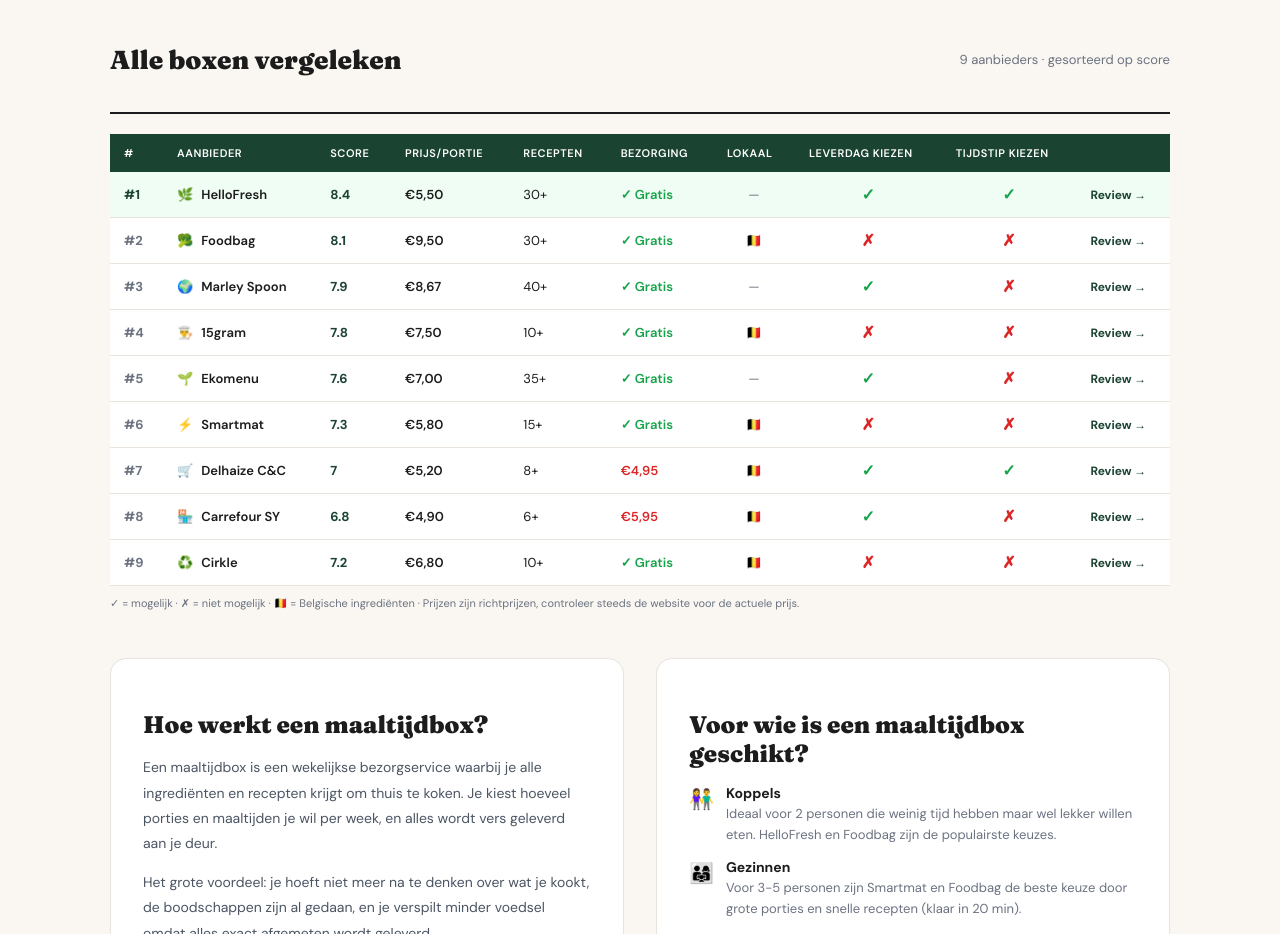
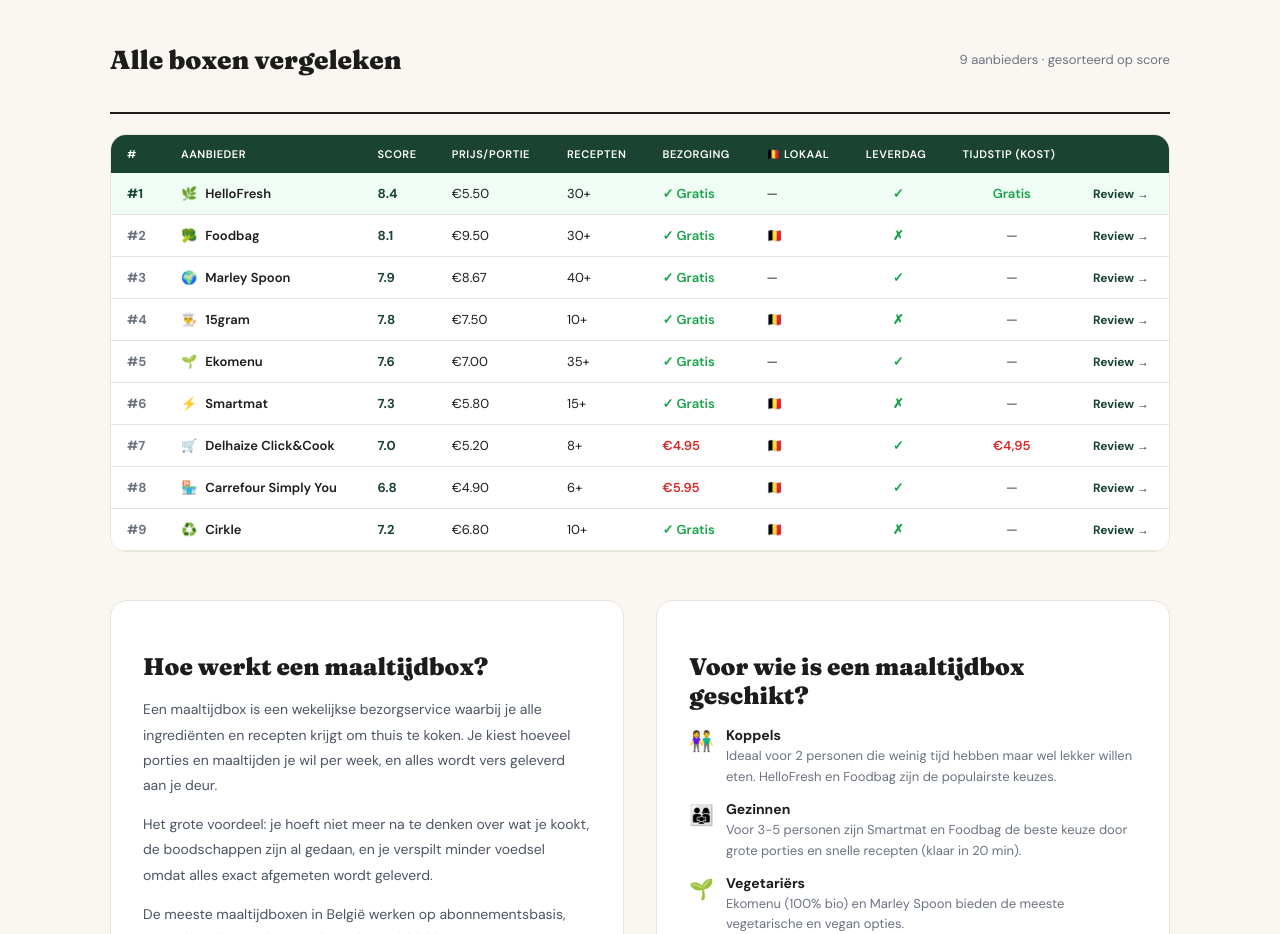
Before and after one commit to fetspets/bestemaaltijdbox, a Next.js app: page / in a window 1280 px wide. Shown: the part 2800-3734 px from the top of the page. Built offline with nearby package versions, Linux system fonts and the light colour scheme.

Commit message:
tijdstip kolom toegevoegd

```diff
--- a/src/app/page.tsx
+++ b/src/app/page.tsx
@@ -275,69 +275,50 @@ export default function HomePage() {
           </>
         )}
 
-                {/* VERGELIJKINGSTABEL */}
+        {/* VERGELIJKINGSTABEL */}
         <div style={{ marginTop: 48, marginBottom: 48 }}>
           <div style={{ display: 'flex', alignItems: 'center', justifyContent: 'space-between', marginBottom: 20, paddingBottom: 14, borderBottom: '2px solid var(--ink)' }}>
             <h2 style={{ fontSize: 26, fontWeight: 900 }}>Alle boxen vergeleken</h2>
             <div style={{ fontSize: 13, color: 'var(--muted)' }}>9 aanbieders · gesorteerd op score</div>
           </div>
-          <div style={{ overflowX: 'auto' }}>
-            <table style={{ width: '100%', borderCollapse: 'collapse', fontSize: 13, minWidth: 900 }}>
+          <div className="table-wrap">
+            <table style={{ width: '100%', borderCollapse: 'collapse', fontSize: 13 }}>
               <thead>
                 <tr style={{ background: '#1B4332', color: 'white' }}>
-                  {['#', 'Aanbieder', 'Score', 'Prijs/portie', 'Recepten', 'Bezorging', 'Lokaal', 'Leverdag kiezen', 'Tijdstip kiezen', ''].map(h => (
-                    <th key={h} style={{ padding: '12px 14px', textAlign: 'left', fontWeight: 600, fontSize: 11, letterSpacing: '0.05em', textTransform: 'uppercase', whiteSpace: 'nowrap' }}>{h}</th>
+                {['#', 'Aanbieder', 'Score', 'Prijs/portie', 'Recepten', 'Bezorging', '🇧🇪 Lokaal', 'Leverdag', 'Tijdstip (kost)', ''].map(h => (
+                    <th key={h} style={{ padding: '12px 16px', textAlign: 'left', fontWeight: 600, fontSize: 11, letterSpacing: '0.05em', textTransform: 'uppercase', whiteSpace: 'nowrap' }}>{h}</th>
                   ))}
                 </tr>
               </thead>
               <tbody>
-                {[
-                  { slug: 'hellofresh', naam: 'HelloFresh', logo: '🌿', ranking: 1, score: 8.4, prijs: '€5,50', recepten: '30+', bezorging: 'Gratis', lokaal: false, leverdag: true, tijdstip: true },
-                  { slug: 'foodbag', naam: 'Foodbag', logo: '🥦', ranking: 2, score: 8.1, prijs: '€9,50', recepten: '30+', bezorging: 'Gratis', lokaal: true, leverdag: false, tijdstip: false },
-                  { slug: 'marley-spoon', naam: 'Marley Spoon', logo: '🌍', ranking: 3, score: 7.9, prijs: '€8,67', recepten: '40+', bezorging: 'Gratis', lokaal: false, leverdag: true, tijdstip: false },
-                  { slug: '15gram', naam: '15gram', logo: '👨‍🍳', ranking: 4, score: 7.8, prijs: '€7,50', recepten: '10+', bezorging: 'Gratis', lokaal: true, leverdag: false, tijdstip: false },
-                  { slug: 'ekomenu', naam: 'Ekomenu', logo: '🌱', ranking: 5, score: 7.6, prijs: '€7,00', recepten: '35+', bezorging: 'Gratis', lokaal: false, leverdag: true, tijdstip: false },
-                  { slug: 'smartmat', naam: 'Smartmat', logo: '⚡', ranking: 6, score: 7.3, prijs: '€5,80', recepten: '15+', bezorging: 'Gratis', lokaal: true, leverdag: false, tijdstip: false },
-                  { slug: 'delhaize-click-cook', naam: 'Delhaize C&C', logo: '🛒', ranking: 7, score: 7.0, prijs: '€5,20', recepten: '8+', bezorging: '€4,95', lokaal: true, leverdag: true, tijdstip: true },
-                  { slug: 'carrefour-simply-you', naam: 'Carrefour SY', logo: '🏪', ranking: 8, score: 6.8, prijs: '€4,90', recepten: '6+', bezorging: '€5,95', lokaal: true, leverdag: true, tijdstip: false },
-                  { slug: 'cirkle', naam: 'Cirkle', logo: '♻️', ranking: 9, score: 7.2, prijs: '€6,80', recepten: '10+', bezorging: 'Gratis', lokaal: true, leverdag: false, tijdstip: false },
-                ].map((a, i) => (
+                {aanbieders.map((a, i) => (
                   <tr key={a.slug} style={{ borderBottom: '1px solid var(--rule)', background: i === 0 ? '#F0FDF4' : 'white' }}>
-                    <td style={{ padding: '12px 14px', fontWeight: 800, color: i === 0 ? '#1B4332' : 'var(--muted)' }}>#{a.ranking}</td>
-                    <td style={{ padding: '12px 14px' }}>
+                    <td style={{ padding: '12px 16px', fontWeight: 800, color: i === 0 ? '#1B4332' : 'var(--muted)' }}>#{a.ranking}</td>
+                    <td style={{ padding: '12px 16px' }}>
                       <div style={{ display: 'flex', alignItems: 'center', gap: 8, fontWeight: 600 }}>
                         <span>{a.logo}</span>{a.naam}
                       </div>
                     </td>
-                    <td style={{ padding: '12px 14px', fontWeight: 800, color: '#1B4332' }}>{a.score}</td>
-                    <td style={{ padding: '12px 14px', fontWeight: 600 }}>{a.prijs}</td>
-                    <td style={{ padding: '12px 14px' }}>{a.recepten}</td>
-                    <td style={{ padding: '12px 14px', color: a.bezorging === 'Gratis' ? '#16A34A' : '#DC2626', fontWeight: 600 }}>
-                      {a.bezorging === 'Gratis' ? '✓ Gratis' : a.bezorging}
+                    <td style={{ padding: '12px 16px', fontWeight: 800, color: '#1B4332' }}>{a.score.totaal.toFixed(1)}</td>
+                    <td style={{ padding: '12px 16px' }}>€{a.prijsPerPortie.toFixed(2)}</td>
+                    <td style={{ padding: '12px 16px' }}>{a.receptenPerWeek}+</td>
+                    <td style={{ padding: '12px 16px', color: a.gratisBezorging ? '#16A34A' : '#DC2626', fontWeight: 600 }}>
+                      {a.gratisBezorging ? '✓ Gratis' : `€${a.bezorgkosten}`}
                     </td>
-                    <td style={{ padding: '12px 14px', textAlign: 'center' }}>
-                      {a.lokaal ? <span style={{ color: '#16A34A', fontWeight: 700 }}>🇧🇪</span> : <span style={{ color: 'var(--muted)' }}>—</span>}
+                  <td style={{ padding: '12px 16px' }}>{a.belgisch ? '🇧🇪' : '—'}</td>
+                    <td style={{ padding: '12px 16px', textAlign: 'center', color: a.belgisch || ['hellofresh','marley-spoon','ekomenu'].includes(a.slug) ? '#16A34A' : '#DC2626', fontWeight: 600 }}>
+                      {['hellofresh','marley-spoon','ekomenu','delhaize-click-cook','carrefour-simply-you'].includes(a.slug) ? '✓' : '✗'}
                     </td>
-                    <td style={{ padding: '12px 14px', textAlign: 'center' }}>
-                      {a.leverdag
-                        ? <span style={{ color: '#16A34A', fontWeight: 700, fontSize: 16 }}>✓</span>
-                        : <span style={{ color: '#DC2626', fontWeight: 700, fontSize: 16 }}>✗</span>}
+                    <td style={{ padding: '12px 16px', textAlign: 'center', fontWeight: 600, color: a.slug === 'hellofresh' ? '#16A34A' : a.slug === 'delhaize-click-cook' ? '#DC2626' : 'var(--muted)' }}>
+                      {a.slug === 'hellofresh' ? 'Gratis' : a.slug === 'delhaize-click-cook' ? '€4,95' : '—'}
                     </td>
-                    <td style={{ padding: '12px 14px', textAlign: 'center' }}>
-                      {a.tijdstip
-                        ? <span style={{ color: '#16A34A', fontWeight: 700, fontSize: 16 }}>✓</span>
-                        : <span style={{ color: '#DC2626', fontWeight: 700, fontSize: 16 }}>✗</span>}
-                    </td>
-                    <td style={{ padding: '12px 14px' }}>
-                      <Link href={`/aanbieder/${a.slug}`} style={{ color: '#1B4332', fontWeight: 700, textDecoration: 'none', fontSize: 12, whiteSpace: 'nowrap' }}>Review →</Link>
+                    <td style={{ padding: '12px 16px' }}>
+                      <Link href={`/aanbieder/${a.slug}`} style={{ color: '#1B4332', fontWeight: 700, textDecoration: 'none', fontSize: 12 }}>Review →</Link>
                     </td>
                   </tr>
                 ))}
               </tbody>
             </table>
-          </div>
-          <div style={{ marginTop: 10, fontSize: 11, color: 'var(--muted)' }}>
-            ✓ = mogelijk · ✗ = niet mogelijk · 🇧🇪 = Belgische ingrediënten · Prijzen zijn richtprijzen, controleer steeds de website voor de actuele prijs.
           </div>
         </div>
         {/* UITLEG SECTIE */}
```
